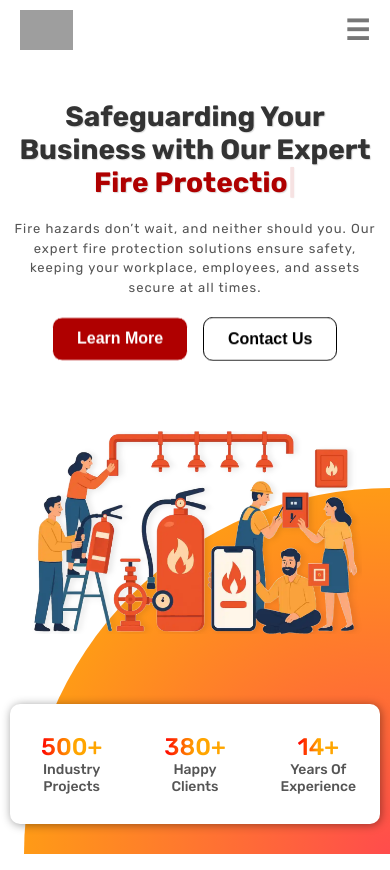
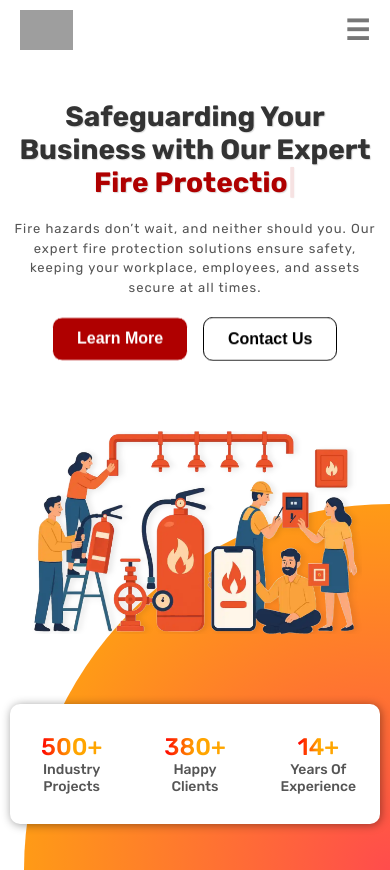
Before and after one commit to Kaustubh2000-maker/sp-engineering-frontend, a React (Vite) app: page / in a window 390 px wide. Shown: the top 870 px of the page. Built offline with nearby package versions, Linux system fonts and the light colour scheme; grey boxes are pictures that could not be loaded.

Commit message:
at last @media done for for all hero bg shuhhhhhhhhh

```diff
--- a/src/scss/_hero.scss
+++ b/src/scss/_hero.scss
@@ -1,7 +1,6 @@
 .hero-section {
   width: 100%;
-  // height: 75rem;
-  min-height: max-content;
+  height: 75rem;
   // height: 100vh;
   position: relative;
   overflow: hidden;
@@ -91,7 +90,6 @@
   // position: relative;
   z-index: 1000;
   display: grid;
-  height: max-content;
   grid-template-columns: repeat(2, 1fr);
   // background-color: red;
   padding: 15rem 0 0 0;
@@ -264,6 +262,9 @@
 }
 
 @media (max-width: 1220px) {
+  .hero-section {
+    height: 67rem;
+  }
   .hero-grid {
     margin: 0 5rem;
   }
@@ -278,9 +279,9 @@
 }
 
 @media (max-width: 1030px) {
-  // .hero-section {
-  //   height: max-content;
-  // }
+  .hero-section {
+    height: 112rem;
+  }
   .hero-grid {
     margin: 0 5rem;
     grid-template-columns: 1fr;
@@ -330,18 +331,27 @@
 }
 
 @media (max-width: 800px) {
+  .hero-section {
+    height: 108rem;
+  }
   .hero-grid {
     margin: 0 1rem;
   }
 }
 
 @media (max-width: 750px) {
+  .hero-section {
+    height: 105rem;
+  }
   .hero-info-tab {
     padding: 0;
   }
 }
 
 @media (max-width: 660px) {
+  .hero-section {
+    height: 99rem;
+  }
   .hero-grid {
     padding: 10rem 0 0 0;
   }
@@ -372,6 +382,9 @@
 }
 
 @media (max-width: 560px) {
+  .hero-section {
+    height: 95rem;
+  }
   @keyframes heroFireCircle {
     0% {
       width: 1400px;
@@ -393,6 +406,9 @@
 }
 
 @media (max-width: 500px) {
+  .hero-section {
+    height: 92rem;
+  }
   .hero-title {
     font-size: 3.2rem;
     max-width: 42rem;
@@ -408,6 +424,9 @@
   }
 }
 @media (max-width: 420px) {
+  .hero-section {
+    height: 87rem;
+  }
   .hero-title {
     font-size: 2.8rem;
   }
```
